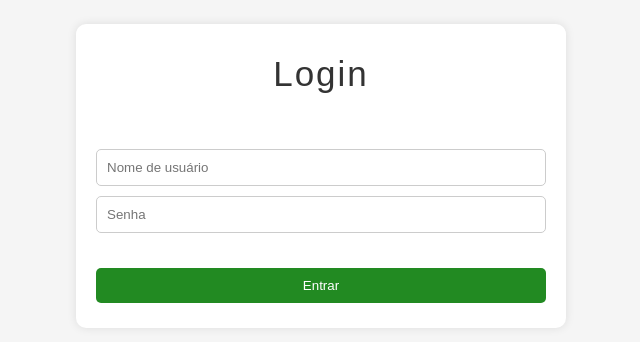
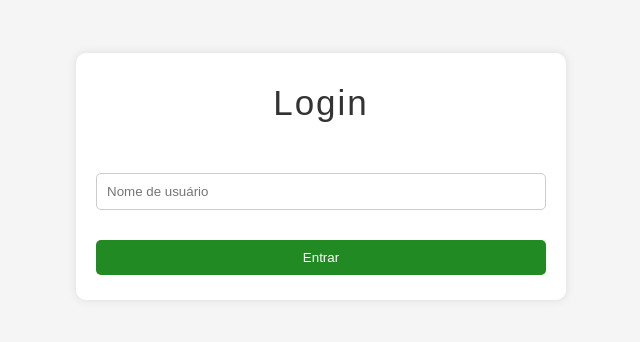
Before and after one commit to KauaGrathwohl/Chat_Online_React, a React (Vite) app: page / in a window 1280 px wide. Shown: the part 224-566 px from the top of the page, without its empty margins (319-959 px from the left). Built offline with nearby package versions, Linux system fonts and the light colour scheme.

Commit message:
remove senha no login

```diff
--- a/src/login/Login.jsx
+++ b/src/login/Login.jsx
@@ -7,11 +7,10 @@ import './login.css';
 
 function Login() {
   const [username, setUsername] = useState('');
-  const [password, setPassword] = useState('');
   const navigate = useNavigate();
 
   const handleLogin = () => {
-    if (username?.trim() !== '' && password?.trim() !== '') {
+    if (username?.trim() !== '') {
       navigate('/chat');
       notification.success({
         message: 'Sucesso!',
@@ -20,7 +19,7 @@ function Login() {
     } else {
       notification.error({
         message: 'Erro!',
-        description: 'Login e/ou senha inválidos',
+        description: 'Nome de usuário inválido',
       });
     }
   };
@@ -46,15 +45,6 @@ function Login() {
           onKeyDown={handleKeyDown}
         />
       </div>
-      <div className='login-password'>
-        <Input
-          placeholder='Senha'
-          type='password'
-          value={password}
-          onChange={(e) => setPassword(e.target.value)}
-          onKeyDown={handleKeyDown}
-        />
-      </div>
       <div className='login-button'>
         <Button type="submit"
           onClick={handleLogin}>
--- a/src/login/login.css
+++ b/src/login/login.css
@@ -28,12 +28,6 @@ body {
     color: #333;
 }
 
-.login-username {
-    font-size: 20px;
-    padding: 5px 0px;
-    letter-spacing: 2px;
-}
-
 .login-password {
     font-size: 20px;
     padding: 5px 0px;
```
